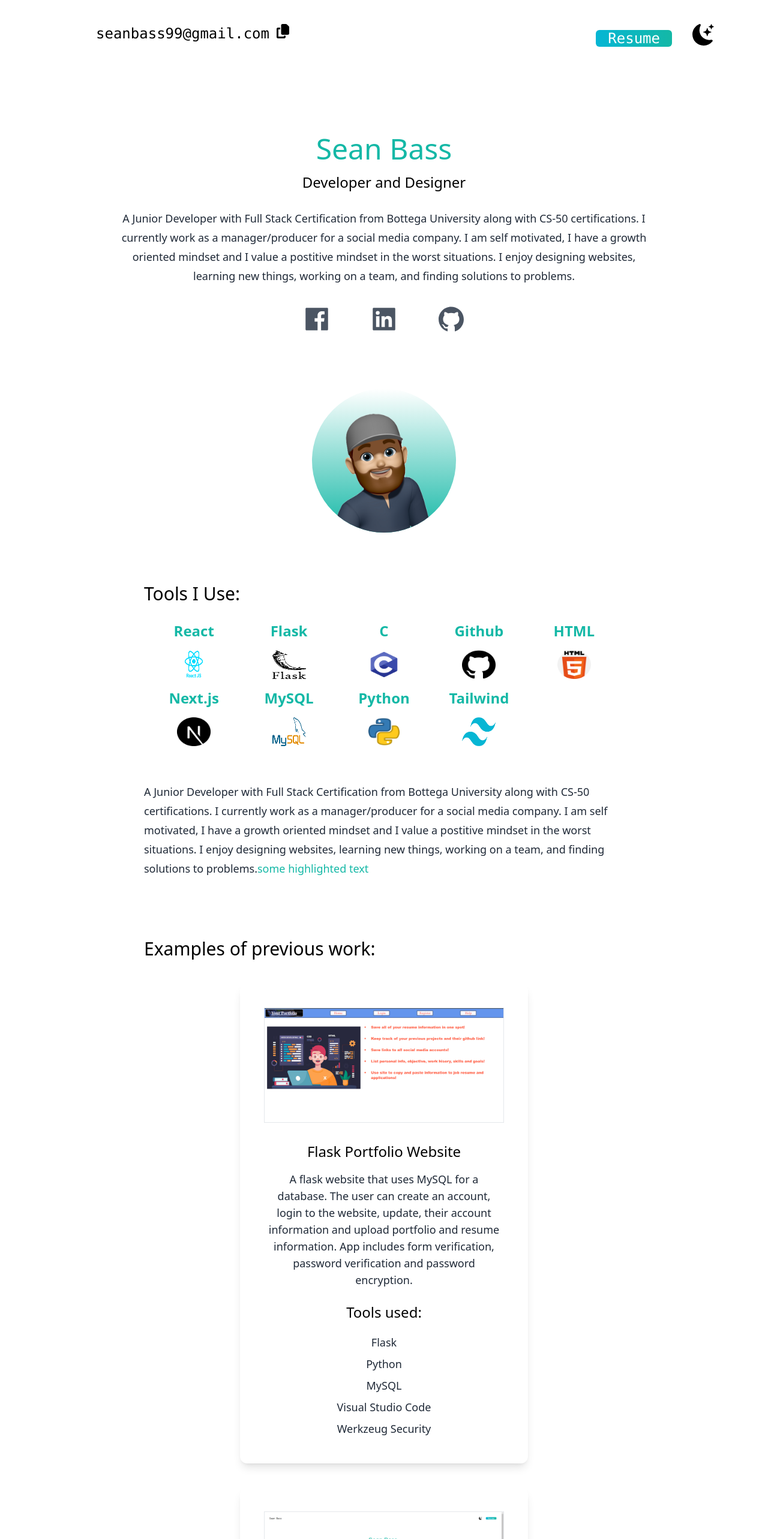
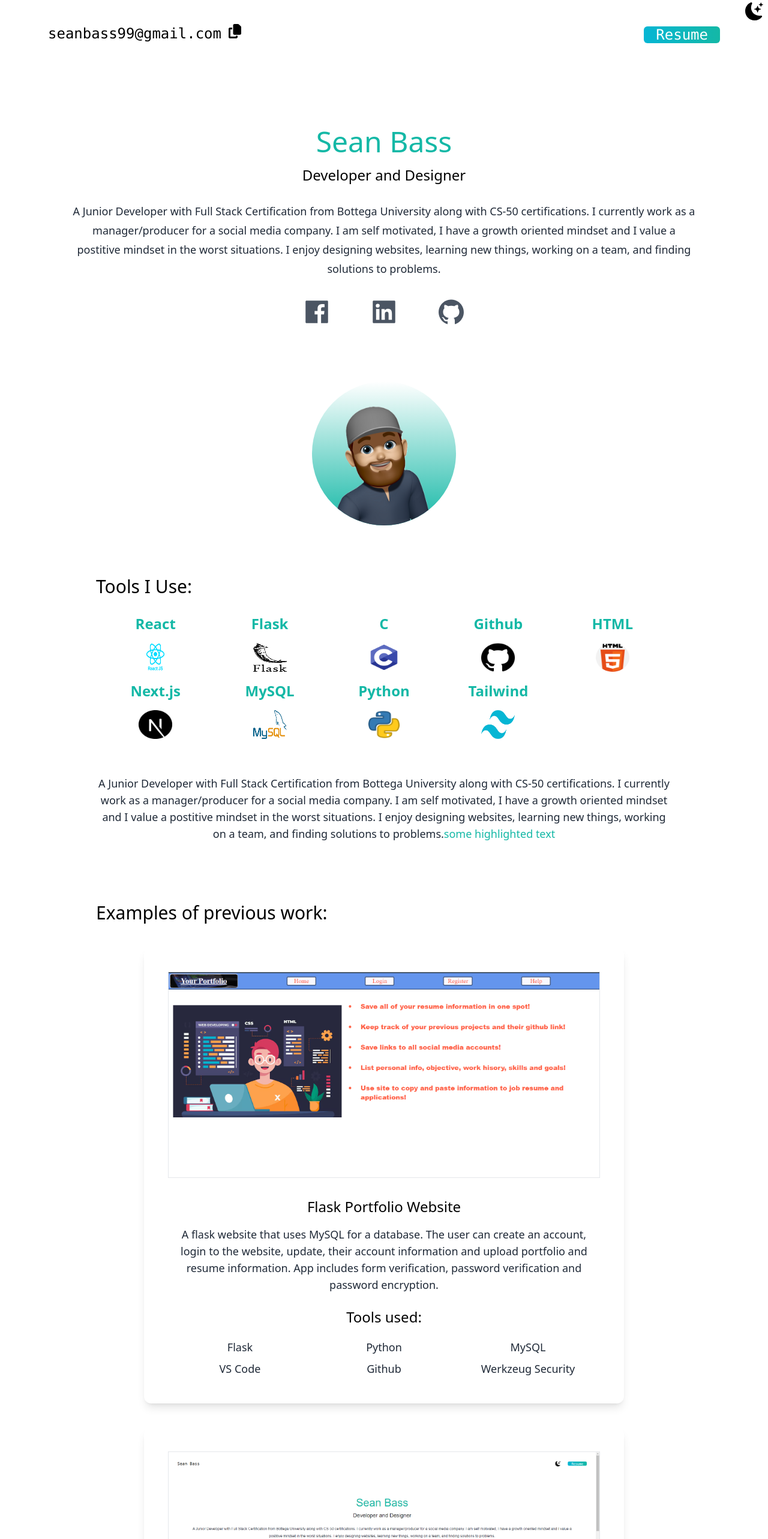
Before and after one commit to bass1121/next-portfolio, a Next.js app: page / in a window 1280 px wide. Shown: the top 2566 px of the page at 60% size. Built offline with nearby package versions, Linux system fonts and the light colour scheme.

Commit message:
Pre-production commit

```diff
--- a/src/app/page.js
+++ b/src/app/page.js
@@ -10,25 +10,25 @@ import ThemeSwitcher from '@/utils/ThemeSwitcher';
 export default function Home() {
   return (
     <div>
-        <main className="bg-white px-10 md:px-20 lg:px-40 dark:bg-gray-900">
+        <main className="bg-white px-10 sm:px-20  dark:bg-gray-900">
           <section className="min-h-screen" >
             <nav className="navbar grid grid-rows-2 py-10 font-mono sm:flex sm:justify-between sm:py-10 sm:mb-12">
               <div className='flex space-x-3 sm:flex sm:space-x-3 sm:justify-evenly'>
-                <h1 className="text-lg sm:text-2xl mb-4 dark:text-gray-300">seanbass99@gmail.com</h1>
+                <h1 className="text-lg sm:text-2xl mb-1 dark:text-gray-300">seanbass99@gmail.com</h1>
                 <CopyToClipboard placeholder="blur" />
               </div>
-              <ul className="flex  sm:flex-row sm:flex sm:items-center">
+              <ul className="flex sm:flex-row sm:flex sm:items-center">
                 <li>
-                  <ThemeSwitcher placeholder="blur" />
+                  <ThemeSwitcher />
                 </li>
                 <li>
-                  <a href="/resume" className="bg-gradient-to-r text-2xl from-cyan-500 to-teal-500 text-white px-5 rounded-md ml-4">Resume</a>
+                  <a href="/resume" className="bg-gradient-to-r text-1xl sm:text-2xl from-cyan-500 to-teal-500 text-white px-5 rounded-md sm:ml-4">Resume</a>
                 </li>
               </ul>
             </nav>
 
             <div className='text-center p-10'>
-              <h2 className='text-5xl py-2 text-teal-500 font-medium'>Sean Bass</h2>
+              <h2 className='text-4xl sm:text-5xl py-2 text-teal-500 font-medium'>Sean Bass</h2>
               <h3 className='text-2xl py-2 dark:text-gray-300'>Developer and Designer</h3>
               <p className='text-lg py-5 leading-8 text-gray-800 dark:text-gray-300'>
                 A Junior Developer with Full Stack Certification from Bottega University along with CS-50 certifications. I currently work as a manager/producer for a social media company. I am self motivated,
@@ -49,7 +49,7 @@ export default function Home() {
           {/* Section 2 */}
           <section>
             <div className='m-2 md:m-20'>
-              <h3 className='text-3xl py-1'>Tools I Use:</h3>
+              <h3 className='text-2xl font-medium sm:text-3xl py-1 dark:text-teal-500 dark:font-medium'>Tools I Use:</h3>
               <div className='grid grid-cols-3 m-1 text-md sm:py-5 leading-8 w-100% md:grid md:grid-cols-5'>
                 <div className=' mx-3'>
                 <h4 className='icon-title'>React</h4>
@@ -88,7 +88,7 @@ export default function Home() {
                   <Image className="icon" src={tailwind} alt="Icon" placeholder="empty" />
                 </div>
               </div>
-                <p className='text-lg py-5 leading-8 text-gray-800 dark:text-gray-300'>
+                <p className='text-md sm:text-lg text-center py-5 leading-8 text-gray-800 dark:text-gray-300'>
                 A Junior Developer with Full Stack Certification from Bottega University along with CS-50 certifications. I currently work as a manager/producer for a social media company. I am self motivated,
                 I have a growth oriented mindset and I value a postitive mindset in the worst situations. I enjoy designing websites, learning new things, working on a team,
                 and finding solutions to problems.<span className='text-teal-500 text-lg'>some highlighted text</span>
@@ -99,7 +99,7 @@ export default function Home() {
           {/* Section 3 */}
           <section>
             <div className='m-2 sm:m-20'>
-                <h2 className='text-3xl'>Examples of previous work:</h2>
+                <h2 className='font-medium text-2xl sm:text-3xl dark:text-teal-500 dark:font-medium'>Examples of previous work:</h2>
               <div className='place-items-center justify-items-center'>
                 <div id="card" className='card'>
                     <Image className='w-auto mx-auto border' src={flaskPortfolio} alt='flask pic'/>
@@ -109,11 +109,51 @@ export default function Home() {
                       their account information and upload portfolio and resume information. App includes form verification, password verification and password encryption.
                     </p>
                     <h4 className='py-4 font-medium text-2xl dark:text-teal-300'>Tools used:</h4>
-                    <p className='text-gray-800 py-1'>Flask</p>
-                    <p className='text-gray-800 py-1'>Python</p>
-                    <p className='text-gray-800 py-1'>MySQL</p>
-                    <p className='text-gray-800 py-1'>Visual Studio Code</p>
-                    <p className='text-gray-800 py-1'>Werkzeug Security</p>
+                    <ol className='grid grid-cols-2 sm:grid-cols-3'>
+                      <li className='text-gray-800 py-1'>Flask</li>
+                      <li className='text-gray-800 py-1'>Python</li>
+                      <li className='text-gray-800 py-1'>MySQL</li>
+                      <li className='text-gray-800 py-1'>VS Code</li>
+                      <li className='text-gray-800 py-1'>Github</li>
+                      <li className='text-gray-800 py-1'>Werkzeug Security</li>
+                    </ol>
+                </div>
+
+                <div id="card" className='card'>
+                    <Image className='mx-auto w-auto border' src={nextPortfolio} alt='flask pic'/>
+                    <h3 className='text-2xl font-medium pt-8 pb-2 dark:text-teal-300'>Next.js Personal Portfolio</h3>
+                    <p className='py-2 dark:text-gray-800'>
+                      A NextJS portfolio to showcase some of my previous work. It consists of two pages, multiple components, helper functions, imported icons and a dark/light theme that remembers the user's preference. The page is set up for mobile devices.
+                    </p>
+                    <h4 className='py-4 text-2xl font-medium dark:text-teal-300'>Tools used:</h4>
+                    <ol className="grid grid-cols-2 sm:grid-cols-3">
+                      <li className='text-gray-800 py-1'>JavaScript</li>
+                      <li className='text-gray-800 py-1'>CSS</li>
+                      <li className='text-gray-800 py-1'>NextJS</li>
+                      <li className='text-gray-800 py-1'>Tailwind</li>
+                      <li className='text-gray-800 py-1'>React</li>
+                      <li className='text-gray-800 py-1'>Netlify</li>
+                      <li className='text-gray-800 py-1'>Github</li>
+                      <li className='text-gray-800 py-1'>VS Code</li>
+                    </ol>
+                </div>
+
+                <div id="card" className='card'>
+                    <Image className='mx-auto w-auto border' src={elleBee} alt='flask pic'/>
+                    <h3 className='text-2xl font-medium pt-8 pb-2 dark:text-teal-300'>Next.js Personal Portfolio</h3>
+                    <p className='py-2 dark:text-gray-800'>
+                      A website created for ElleBee Entertainment, a company that creates content on social media. Consists of links to all of her social media accounts, admin login and edit, a blog page
+                      and links to donate to channels. It dynamically updated video list pulling from Youtube's API. It was built with react class components. It utilizes state and props.
+                    </p>
+                    <h4 className='py-4 text-2xl font-medium text-gray-800 dark:text-teal-300'>Tools used:</h4>
+                    <ol className='grid grid-cols-2 sm:grid-cols-3'>
+                      <li className='text-gray-800 py-1'>React</li>
+                      <li className='text-gray-800 py-1'>MongoDB</li>
+                      <li className='text-gray-800 py-1'>SCSS</li>
+                      <li className='text-gray-800 py-1'>Google API</li>
+                      <li className='text-gray-800 py-1'>VS Code</li>
+                      <li className='text-gray-800 py-1'>CSS</li>
+                    </ol>
                 </div>
 
                 <div id="card" className='card'>
@@ -123,44 +163,26 @@ export default function Home() {
                       A flask website that uses MySQL for a database. The user can create an account, login to the website, update,
                       their account information and upload portfolio and resume information. App includes form verification, password verification and password encryption.
                     </p>
-                    <h4 className='py-4 text-2xl  text-teal-600 dark:text-teal-300'>Tools used:</h4>
-                    <p className='text-gray-800 py-1'>Flask</p>
-                    <p className='text-gray-800 py-1'>Python</p>
-                    <p className='text-gray-800 py-1'>MySQL</p>
-                    <p className='text-gray-800 py-1'>Visual Studio Code</p>
-                    <p className='text-gray-800 py-1'>Werkzeug Security</p>
-                </div>
-
-                <div id="card" className='card'>
-                    <Image className='mx-auto w-auto border' src={elleBee} alt='flask pic'/>
-                    <h3 className='text-2xl font-medium pt-8 pb-2 dark:text-teal-300'>Next.js Personal Portfolio</h3>
-                    <p className='py-2 dark:text-gray-800'>
-                      A website created for ElleBee Entertainment, a company that creates content on social media. Consists of links to all of her social media accounts, admin login and edit, a blog page
-                      and links to donate to channels. It dynamically updated video list pulling from youtube's api.
-                    </p>
-                    <h4 className='py-4 text-2xl font-medium text-teal-600 dark:text-teal-300'>Tools used:</h4>
-                    <p className='text-gray-800 py-1'>React</p>
-                    <p className='text-gray-800 py-1'>MongoDB</p>
-                    <p className='text-gray-800 py-1'>SCSS</p>
-                    <p className='text-gray-800 py-1'>Visual Studio Code</p>
-                </div>
-
-                <div id="card" className='card'>
-                    <Image className='mx-auto w-auto border' src={nextPortfolio} alt='flask pic'/>
-                    <h3 className='text-2xl font-medium pt-8 pb-2 dark:text-teal-300'>Next.js Personal Portfolio</h3>
-                    <p className='py-2 dark:text-gray-800'>
-                      A flask website that uses MySQL for a database. The user can create an account, login to the website, update,
-                      their account information and upload portfolio and resume information. App includes form verification, password verification and password encryption.
-                    </p>
-                    <h4 className='py-4 text-2xl font-medium text-teal-600 dark:text-teal-300'>Tools used:</h4>
-                    <p className='text-gray-800 py-1'>Flask</p>
-                    <p className='text-gray-800 py-1'>Python</p>
-                    <p className='text-gray-800 py-1'>MySQL</p>
-                    <p className='text-gray-800 py-1'>Visual Studio Code</p>
-                    <p className='text-gray-800 py-1'>Werkzeug Security</p>
+                    <h4 className='py-4 text-2xl font-medium dark:text-teal-300'>Tools used:</h4>
+                    <ol className='grid grid-cols-2 sm:grid-cols-3'>
+                      <li className='text-gray-800 py-1'>Flask</li>
+                      <li className='text-gray-800 py-1'>Python</li>
+                      <li className='text-gray-800 py-1'>MySQL</li>
+                      <li className='text-gray-800 py-1'>VS Code</li>
+                      <li className='text-gray-800 py-1'>Werkzeug</li>
+                    </ol>
                 </div>
               </div>
             </div>
+          </section>
+          <section>
+            <footer className="sm:flex sm:justify-around">
+              <div className='flex sm:flex sm:space-x-3'>
+                <h1 className="text-lg sm:text-2xl mr-1 mb-2 dark:text-gray-300">seanbass99@gmail.com</h1>
+                <CopyToClipboard placeholder="blur" />
+              </div>
+              <a href="/resume" className="footerButton bg-gradient-to-r text-1xl sm:text-2xl h-max from-cyan-500 to-teal-500 text-white px-5 rounded-md">Resume</a>
+            </footer>
           </section>
         </main>
     </div>
--- a/src/app/resume/page.js
+++ b/src/app/resume/page.js
@@ -9,15 +9,15 @@ export default function Resume() {
     <div className="resume bg-white px-10 md:px-20 lg:px-40 dark:bg-gray-900 ">
        <nav className="navbar grid grid-rows-2 py-10 font-mono sm:flex sm:justify-between sm:py-10 sm:mb-12">
             <div className='flex space-x-3 sm:flex sm:space-x-3 sm:justify-evenly'>
-              <h1 className="text-2xl mb-4 dark:text-gray-300">seanbass99@gmail.com</h1>
+              <h1 className="sm:text-2xl mb-1 dark:text-gray-300">seanbass99@gmail.com</h1>
               <CopyToClipboard />
             </div>
-            <ul className="flex  sm:flex-row sm:flex sm:items-center">
+            <ul className="flex sm:flex-row sm:flex sm:items-center">
               <li>
                 <ThemeSwitcher />
               </li>
               <li>
-                <a href="/" className="bg-gradient-to-r text-2xl from-cyan-500 to-teal-500 text-white px-5 rounded-md ml-4">Portfolio</a>
+                <a href="/" className="bg-gradient-to-r sm:text-2xl from-cyan-500 to-teal-500 text-white px-5 rounded-md sm:ml-4">Portfolio</a>
               </li>
             </ul>
         </nav>
--- a/src/styles/global.css
+++ b/src/styles/global.css
@@ -27,13 +27,11 @@
   }
 
   .moon {
-    top: 40px;
-    right: 90px;
-
-    @media (max-width: 1024px) {
-      right: 10px;
+    @media (max-width: 400px) {
+      font-size: 1.5em;
+      right: 30px;
+      top: 40px;
       position: fixed;
-      font: 1em;
     }
   }
 
@@ -45,25 +43,34 @@
         place-self-center
         dark:bg-white
         dark:p-2;
-
   }
 
   .card {
     @apply
-      text-lg
-      w-3/5
-      sm:w-3/5
+      sm:text-lg
+      w-5/6
+      hover:w-11/12
+      sm:w-5/6
+      sm:hover:w-11/12
       text-center
       shadow-lg
-      p-10
+      p-5
+      sm:p-10
       rounded-xl
       my-10
-      hover:w-10/12
       duration-100
-      hover:bg-sky-400
+      hover:bg-sky-200
       dark:text-gray-400
       dark:bg-slate-500
       dark:hover:bg-slate-400
       dark:shadow-teal-200;
+
+      @media (max-width: 400px) {
+        font-size: .9em;
+        width: 90%;
+        :hover {
+          width: 100%;
+        }
+      }
   }
 }
--- a/src/styles/resume.css
+++ b/src/styles/resume.css
@@ -4,15 +4,8 @@
 
 
 @layer utilities {
-  .moon {
-    @media (max-width: 1026px) {
-      right: 80px;
-      top: 90px;
-    }
-  }
 
   .resume {
-
     .navbar {
       @media (max-width: 1024px) {
         margin-right: 20px;
--- a/src/utils/ThemeSwitcher.jsx
+++ b/src/utils/ThemeSwitcher.jsx
@@ -14,8 +14,8 @@ const ThemeSwitcher = () => {
 
   return mount ? (
     <button onClick={() => setTheme(currentTheme === "dark" ? "light" : "dark")} type="button" className='dark:border-slate-300 dark:text-white'>
-      <BsFillMoonStarsFill className="moon fixed text-4xl sm:text-4xl dark:hidden" />
-      <BsFillMoonStarsFill className="moon fixed text-4xl hidden sm:text-4xl dark:block" />
+      <BsFillMoonStarsFill className="moon fixed top-1 sm::top-1 right-2 text-2xl sm:text-3xl dark:hidden" />
+      <BsFillMoonStarsFill className="moon fixed top-1 sm:top-1 right-2 text-2xl hidden sm:text-3xl dark:block" />
     </button>
   ) : null;
 };
--- a/src/utils/copyToClipboard.js
+++ b/src/utils/copyToClipboard.js
@@ -29,7 +29,7 @@ export default function CopyToClipboard() {
     <div>
       <div style={{ display: "flex", alignItems: "center", gap: "10px" }}>
         <button onClick={handleCopy}>
-          <FontAwesomeIcon icon={faCopy} className="text-2xl dark:text-gray-400"/>
+          <FontAwesomeIcon icon={faCopy} placeholder="blur" className="sm:text-2xl dark:text-gray-400"/>
         </button>
       </div>
 
```
Also changed, not shown: .eslintrc.json, 1 other file (tests, documents, lock files or other folders).
